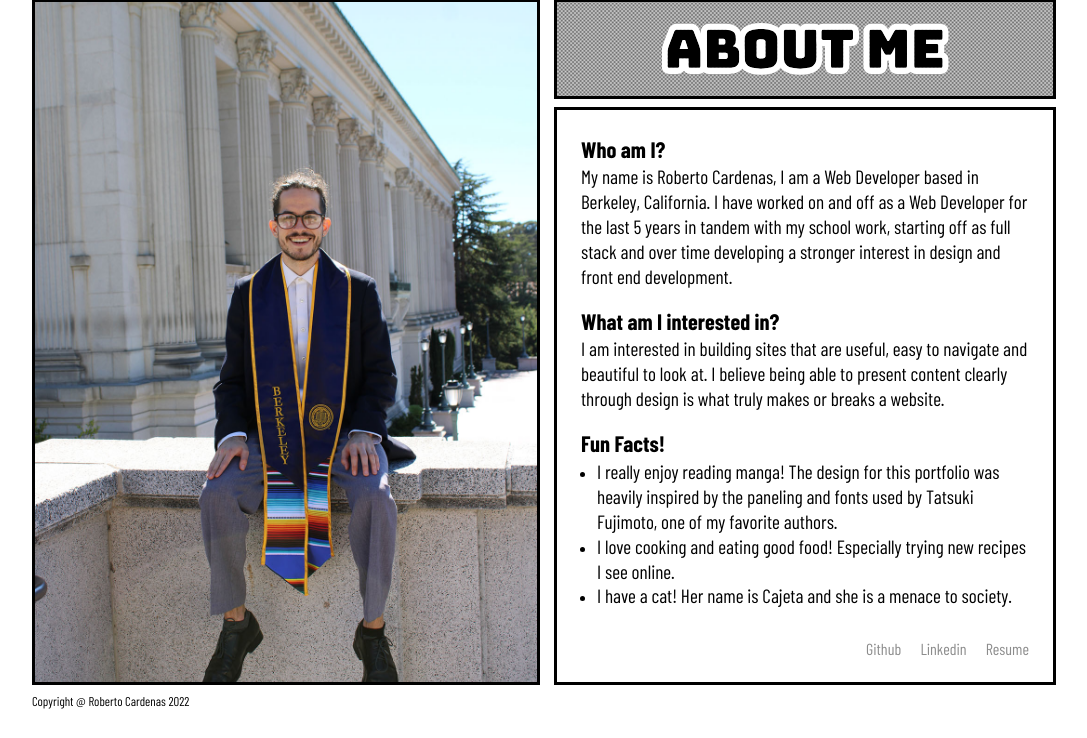
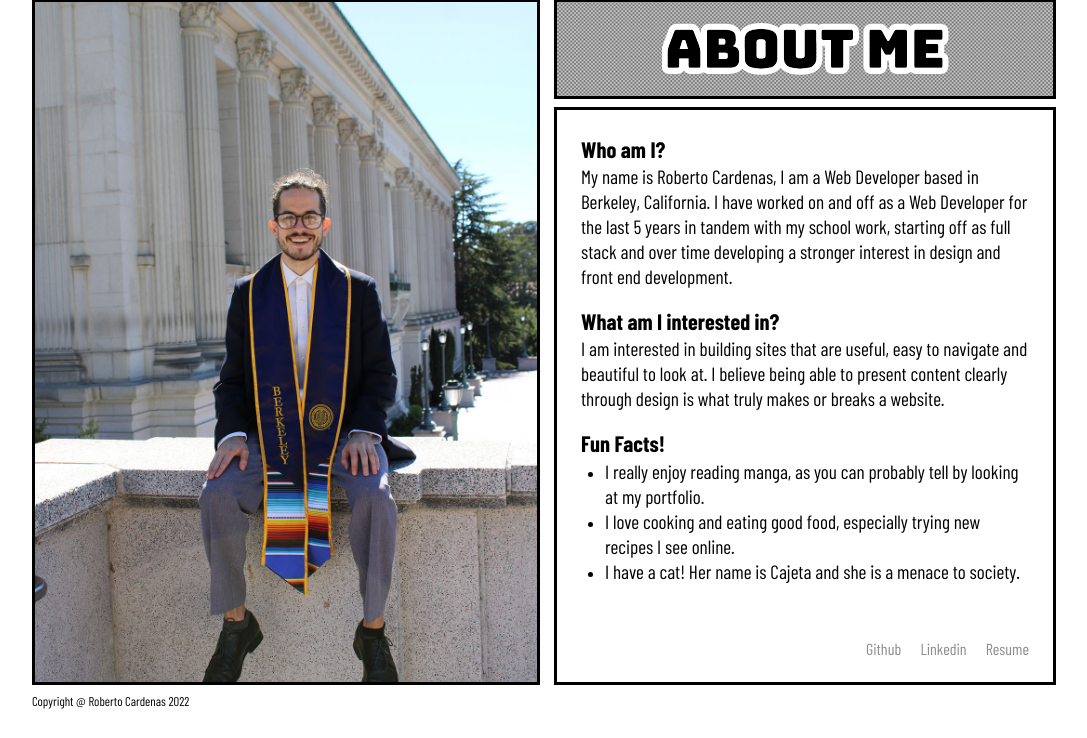
Before and after one commit to Roberto-Cardenas/portfolio-v4, a Flask app: page /about/ in a window 1280 px wide. Shown: the part 62-800 px from the top of the page, without its empty margins (96-1183 px from the left). Run offline with Flask 2, Linux system fonts and the light colour scheme; some web fonts are replaced.

Commit message:
Changes to the about page

```diff
--- a/static/css/about.css
+++ b/static/css/about.css
@@ -48,7 +48,7 @@
   font-size: 1.3rem;
 }
 .paragraphs .paragraph ul {
-  margin-left: 1em;
+  margin-left: 1.5em;
 }
 .paragraphs .links {
   align-self: end;
--- a/templates/about.html
+++ b/templates/about.html
@@ -33,8 +33,8 @@
         <div class="paragraph">
           <h3>Fun Facts!</h3>
           <ul>
-            <li><p>I really enjoy reading manga! The design for this portfolio was heavily inspired by the paneling and fonts used by Tatsuki Fujimoto, one of my favorite authors.</p></li>
-            <li><p>I love cooking and eating good food! Especially trying new recipes I see online.</p></li>
+            <li><p>I really enjoy reading manga, as you can probably tell by looking at my portfolio.</p></li>
+            <li><p>I love cooking and eating good food, especially trying new recipes I see online.</p></li>
             <li><p>I have a cat! Her name is Cajeta and she is a menace to society.</p></li>
           </ul>
         </div>
```
